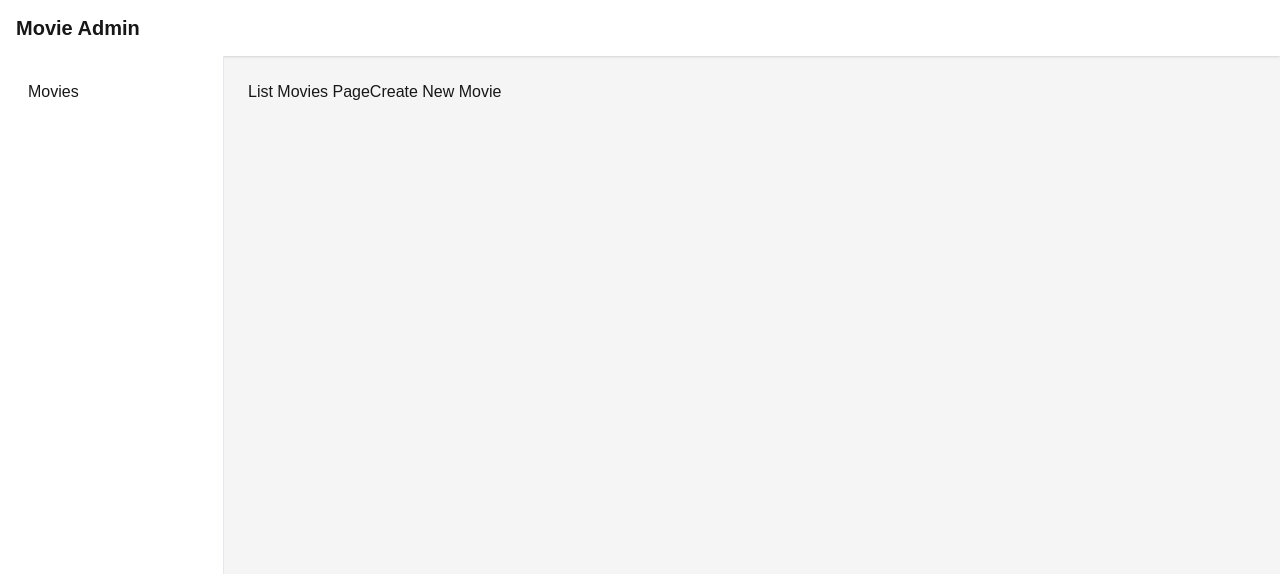
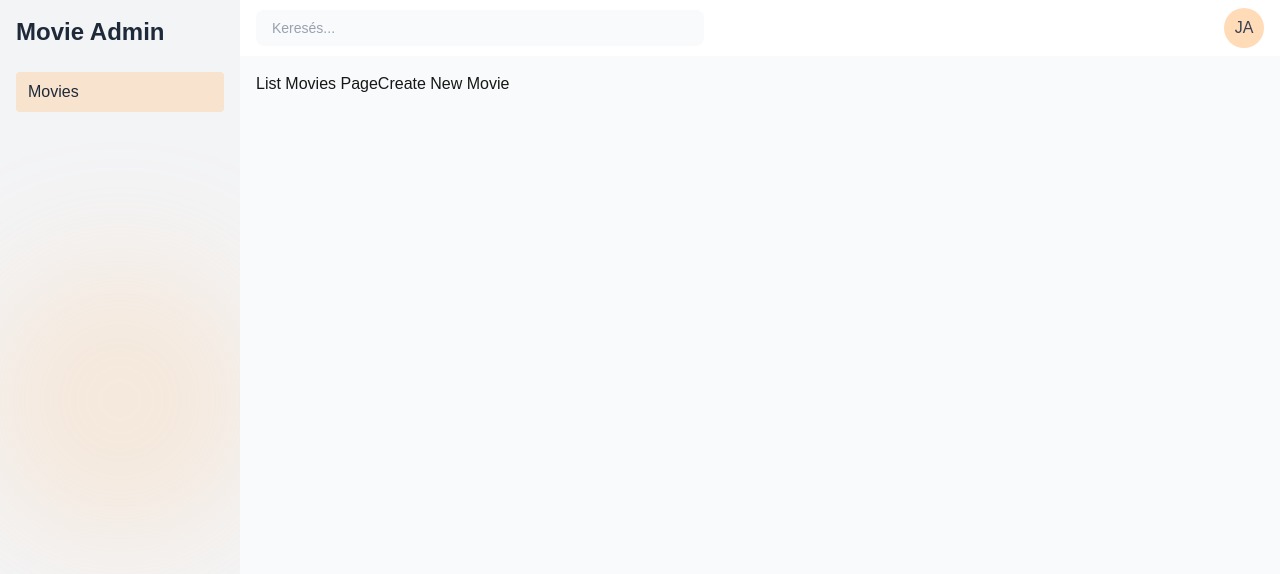
Before and after one commit to Jaszek94/indotek, a Next.js app in the folder frontend/: page /admin/movies in a window 1280 px wide. Shown: the top 574 px of the page. Built offline with nearby package versions, Linux system fonts and the light colour scheme.

Commit message:
design admin layout

```diff
--- a/frontend/app/components/layout/AdminLayout.tsx
+++ b/frontend/app/components/layout/AdminLayout.tsx
@@ -1,31 +1,58 @@
 'use client';
 
 import Link from 'next/link';
+import { usePathname } from 'next/navigation';
 import { ReactNode } from 'react';
 
 export default function AdminLayout({ children }: { children: ReactNode }) {
+  const pathname = usePathname();
+
   return (
-    <div className="h-screen flex flex-col bg-gradient-to-br from-graybg-light to-graybg-dark">
-      {/* Header */}
-      <header className="h-14 bg-white shadow flex items-center px-4">
-        <h1 className="text-xl font-bold text-brand">Movie Admin</h1>
-      </header>
+    <div className="flex h-screen relative">
+      {/* Sidebar */}
+      <aside className="w-60 bg-gray-100 text-gray-800 flex flex-col p-4 relative overflow-hidden">
+        {/* Blur dekoráció a sidebar közepén */}
+        <div className="absolute top-1/2 left-1/2 w-72 h-72 bg-primary-light rounded-full opacity-20 filter blur-3xl -translate-x-1/2 -translate-y-1/2 pointer-events-none"></div>
 
-      <div className="flex flex-1 overflow-hidden">
-        {/* Sidebar */}
-        <aside className="w-56 bg-white border-r border-gray-200 p-4">
-          <nav className="space-y-2">
+        {/* Cím */}
+        <div className="text-2xl font-bold mb-6 z-10 relative">Movie Admin</div>
+
+        {/* Menüpontok */}
+        <nav className="flex flex-col space-y-2 z-10 relative">
           <Link
             href="/admin/movies"
-              className="block px-3 py-2 rounded-md hover:bg-brand hover:text-white transition"
+            className={`px-3 py-2 rounded transition ${
+              pathname.startsWith('/admin/movies')
+                ? 'bg-primary-light/30'
+                : 'hover:bg-primary-light/20'
+            }`}
           >
             Movies
           </Link>
         </nav>
       </aside>
 
+      {/* Jobb oldali tartalom */}
+      <div className="flex-1 flex flex-col">
+        {/* Header */}
+        <header className="h-14 flex items-center justify-between px-4 bg-white shadow-sm">
+          {/* Keresőmező bal oldalon */}
+          <div className="flex-1 max-w-md">
+            <input
+              type="text"
+              placeholder="Keresés..."
+              className="w-full px-4 py-2 rounded-lg bg-gray-50 text-gray-700 placeholder-gray-400 focus:outline-none text-sm"
+            />
+          </div>
+
+          {/* Monogram jobb oldalon */}
+          <div className="ml-4 w-10 h-10 rounded-full bg-primary-light/50 flex items-center justify-center text-gray-700 fontsemibold">
+            JA
+          </div>
+        </header>
+
         {/* Main content */}
-        <main className="flex-1 p-6 overflow-auto">{children}</main>
+        <main className="flex-1 p-4 bg-gray-50 overflow-auto">{children}</main>
       </div>
     </div>
   );
```
Lines whose indentation alone changed are shown as unchanged.
